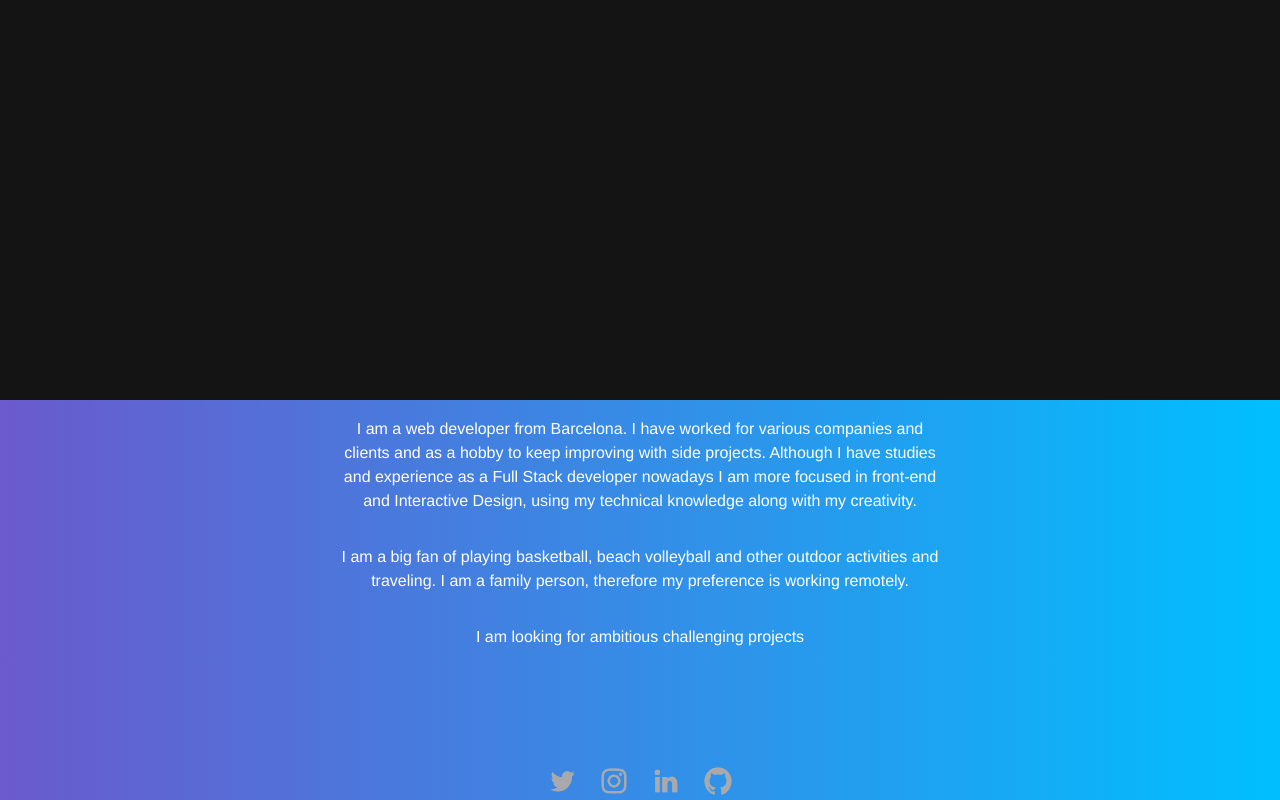
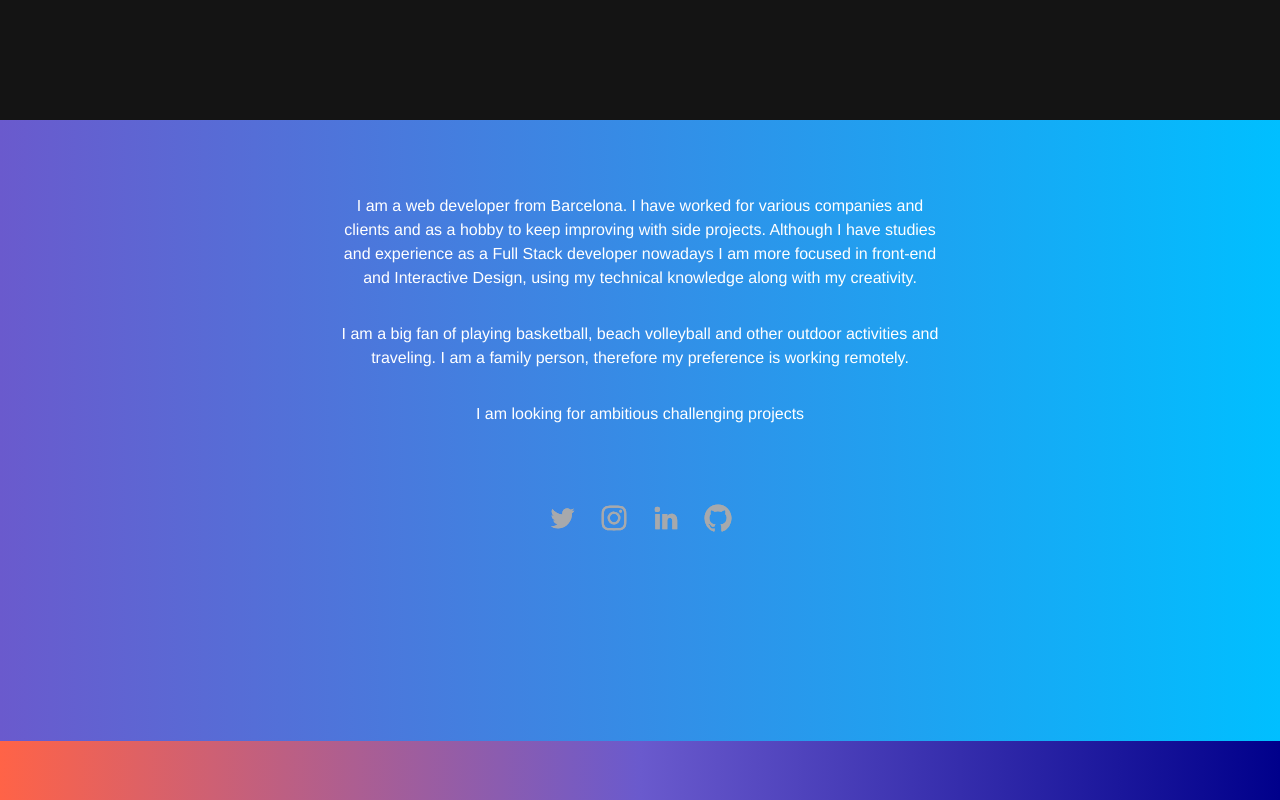
Before and after one commit to pepdbm7/portfolio-gatsby, a Gatsby site: page / in a window 1280 px wide. Shown: the part 840-1640 px from the top of the page. Built offline with nearby package versions, Linux system fonts and the light colour scheme; Gatsby itself is replaced by a stand-in of ours.

Commit message:
styles size parallax divs fixes

```diff
--- a/src/components/about/Social.js
+++ b/src/components/about/Social.js
@@ -1,22 +1,60 @@
 import React from "react"
 import PropTypes, { object } from "prop-types"
+import styled from "styled-components"
 import { useTrail, animated as a } from "react-spring"
 
-const Social = ({ social, ratio }) => {
+//utils:
+import useIntersect from "../../utils/hooks/useIntersect"
+
+//styles:
+import devices from "../../assets/styles/breakpoints"
+
+const SocialContainer = styled.div`
+  display: flex;
+  justify-content: center;
+  margin: 40px auto;
+  margin: 60px auto 100px;
+
+  img {
+    width: 2em;
+    height: 2em;
+    margin: 0 10px;
+  }
+
+  @media ${devices.tablet} {
+    a {
+      &:hover {
+        transform: translate3d(0, -5px, 0);
+        color: #ff0000;
+      }
+    }
+  }
+`
+
+const Social = ({ social }) => {
+  const { format } = new Intl.NumberFormat("en-US", {
+    maximumFractionDigits: 2,
+  })
+  const buildThresholdArray = () => Array.from(Array(100).keys(), i => i / 100)
+  const [ref, entry] = useIntersect({
+    threshold: buildThresholdArray(),
+  })
+  const ratio = format(entry.intersectionRatio)
+
   const socialTrail = useTrail(social.length, {
     from: {
       opacity: 0,
-      transform: `scale(0.4)`,
+      transform: `scale(0.6)`,
     },
     to: {
       opacity: ratio > 0.5 ? 1 : 0,
-      transform: `scale(${ratio > 0.5 ? 1 : 0.4})`,
+      transform: ratio > 0.5 ? `scale(1)` : `scale(0.6)`,
     },
     config: { duration: 1000 },
   })
 
   return (
-    <>
+    <SocialContainer ref={ref}>
       {social &&
         socialTrail.map((props, i) => (
           <a.a
@@ -29,7 +67,7 @@ const Social = ({ social, ratio }) => {
             <img src={social[i].src} alt={social[i].alt} />
           </a.a>
         ))}
-    </>
+    </SocialContainer>
   )
 }
 
--- a/src/components/about/index.js
+++ b/src/components/about/index.js
@@ -21,9 +21,9 @@ import Social from "./Social"
 
 const Section = styled(a.section)`
   overflow: hidden;
-  position: relative;
-  width: 100%;
-  height: 250vh;
+  display: flex;
+  width: 100vw;
+  min-height: 120vh;
   z-index: 1;
   background: SlateBlue;
   background: linear-gradient(to right, royalblue 0%, SlateBlue 100%);
@@ -34,17 +34,12 @@ const Section = styled(a.section)`
     slateblue 50%,
     ${variables.primaryDark} 100%
   );
-
-  // @media ${devices.large} {
-  //   height: 250vh;
-  // }
 `
 
 const Container = styled(a.div)`
   background: DeepSkyBlue;
   background: linear-gradient(to right, SlateBlue 0%, DeepSkyBlue 100%);
 
-  position: absolute;
   width: 100%;
   height: fit-content;
   display: flex;
@@ -54,10 +49,15 @@ const Container = styled(a.div)`
   padding: 100px 0;
   color: white;
   z-index: 3;
+  margin: 0 0 20vh;
+
+  @media ${devices.desktop} {
+    margin: -10vh 0 25vh;
+  }
 `
 
 const Title = styled(a.h2)`
-  margin: 35px auto 75px;
+  margin: 35px auto 60px;
   line-height: 39px;
 `
 const Content = styled.div`
@@ -73,33 +73,11 @@ const Content = styled.div`
 const Description = styled.div`
   display: flex;
   flex-direction: column;
-  padding: 0 20%;
+  padding: 0 15%;
 
   @media ${devices.tablet} {
     p {
       max-width: 600px;
-    }
-  }
-`
-
-const SocialContainer = styled.div`
-  display: flex;
-  justify-content: center;
-  margin: 40px auto;
-
-  img {
-    width: 2em;
-    height: 2em;
-    margin: 0 10px;
-  }
-
-  @media ${devices.tablet} {
-    margin: 100px auto;
-    a {
-      &:hover {
-        transform: translate3d(0, -5px, 0);
-        color: #ff0000;
-      }
     }
   }
 `
@@ -168,18 +146,18 @@ const About = ({ data: { id, title, description, social } }) => {
   const titleProps = useSpring({
     from: {
       opacity: 0,
-      transform: `translate3d(0, 100px,0)`,
+      transform: `translate3d(0, 50px,0)`,
     },
     to: {
-      opacity: ratio > 0.3 ? 1 : 0,
+      opacity: ratio > 0.15 ? 1 : 0,
       transform:
-        ratio > 0.3 ? `translate3d(0, 0,0)` : `translate3d(0, 100px,0)`,
+        ratio > 0.15 ? `translate3d(0, 0,0)` : `translate3d(0, 50px,0)`,
     },
     config: { duration: 1000 },
   })
 
   const descriptionTrail = useTrail(description.length, {
-    from: { opacity: 0, transform: `scale(0.6)` },
+    from: { opacity: 0, transform: `scale(0.8)` },
     to: {
       opacity: ratio > 0.35 ? 1 : 0,
       transform: ratio > 0.35 ? `scale(1)` : `scale(0.8)`,
@@ -208,11 +186,13 @@ const About = ({ data: { id, title, description, social } }) => {
     observer.observe(ref.current)
   })
 
-  const sectionOpacity = offset.interpolate(o => `${2 - o / 3500}`)
+  const sectionOpacity = offset.interpolate(o =>
+    width > 750 ? `${1.5 - o / 3500}` : `${1.6 - o / 3500}`
+  )
   const transitionContainer = offset.interpolate(o => {
-    if (width < 750) return `translate3d(0, ${o / 9}px, 0)`
-    if (width > 750 && width < 1025) return `translate3d(0, ${o / 4.5}px, 0)`
-    if (width > 1024) return `translate3d(0, ${o / 5}px, 0)`
+    if (width < 750) return `translate3d(0, ${o / 20}px, 0)`
+    if (width > 750 && width < 1025) return `translate3d(0, ${o / 6}px, 0)`
+    if (width > 1024) return `translate3d(0, ${o / 10}px, 0)`
   })
 
   return (
@@ -252,9 +232,7 @@ const About = ({ data: { id, title, description, social } }) => {
                     ))}
                 </Description>
 
-                <SocialContainer>
-                  <Social social={social} ratio={ratio} />
-                </SocialContainer>
+                <Social social={social} />
 
                 {/* <DownloadButtonContainer
                   style={buttonProps}
--- a/src/components/contact/index.js
+++ b/src/components/contact/index.js
@@ -19,29 +19,28 @@ const Container = styled.section`
   color: white;
   font-family: ${variables.helvetica};
   background: ${variables.secondary};
+  width: 100vw;
 `
 
 const Title = styled(a.h2)`
   text-align: center;
   width: 100%;
-  margin: 130px auto 60px;
+  margin: 100px auto 60px;
   z-index: 0;
   line-height: 39px;
 
   @media screen and (min-width: ${breakpoints.large}px) {
-    margin: 180px auto 80px;
+    margin: 100px auto 40px;
   }
 `
 
 const Intro = styled(a.p)`
-  width: fit-content;
   margin: 20px auto;
   width: 85%;
-  font-weight: 700;
 `
 
 const ContactForm = styled(a.form)`
-  margin: 60px auto 130px;
+  margin: 60px auto 100px;
 
   input,
   textarea,
@@ -92,12 +91,12 @@ const Contact = ({ data: { id, title, description } }) => {
   const titleProps = useSpring({
     from: {
       opacity: 0,
-      transform: `translate3d(0px, 100px, 0)`,
+      transform: `translate3d(0px, 50px, 0)`,
     },
     to: {
       opacity: ratio > 0.1 ? 1 : 0,
       transform:
-        ratio > 0.1 ? `translate3d(0px, 0px, 0)` : `translate3d(0px, 100px, 0)`,
+        ratio > 0.1 ? `translate3d(0px, 0px, 0)` : `translate3d(0px, 50px, 0)`,
     },
   })
 
@@ -107,19 +106,17 @@ const Contact = ({ data: { id, title, description } }) => {
       transform: `scale(0.8)`,
     },
     to: {
-      opacity: ratio > 0.4 ? 1 : 0,
-      transform: ratio > 0.4 ? `scale(1)` : `scale(0.8)`,
+      opacity: ratio > 0.2 ? 1 : 0,
+      transform: ratio > 0.2 ? `scale(1)` : `scale(0.8)`,
     },
   })
 
   const formProps = useSpring({
     from: {
       opacity: 0,
-      transform: `scale(0.8)`,
     },
     to: {
-      opacity: ratio > 0.6 ? 1 : 0,
-      transform: ratio > 0.6 ? `scale(1)` : `scale(0.8)`,
+      opacity: ratio > 0.4 ? 1 : 0,
     },
   })
 
@@ -134,7 +131,7 @@ const Contact = ({ data: { id, title, description } }) => {
           </Column>
 
           <Column xs={12}>
-            <Intro style={{ introProps }}>{description}</Intro>
+            <Intro style={introProps}>{description}</Intro>
           </Column>
 
           <ContactForm
@@ -142,7 +139,7 @@ const Contact = ({ data: { id, title, description } }) => {
             method="post"
             data-netlify="true"
             data-netlify-honeypot="bot-field"
-            style={{ formProps }}
+            style={formProps}
           >
             {/* The `form-name` hidden field is required to support form submissions without JavaScript */}
             <input type="hidden" name="form-name" value="contact" />
--- a/src/components/footer/index.js
+++ b/src/components/footer/index.js
@@ -2,6 +2,7 @@ import React from "react"
 import styled from "styled-components"
 
 const FooterSection = styled.footer`
+  width: 100vw;
   background: black;
   position: relative;
   color: white;
--- a/src/components/hero/index.js
+++ b/src/components/hero/index.js
@@ -20,11 +20,11 @@ const HeroContainer = styled(a.header)`
   color: white;
   position: relative;
   width: 100vw;
-  height: 250vh;
+  height: 160vh;
   pointer-events: none;
 
   @media screen and (min-width: ${breakpoints.tablet}px) {
-    height: 155vh;
+    height: 120vh;
   }
 `
 
@@ -136,7 +136,7 @@ const Hero = ({ data: { title1, title2, subtitle } }) => {
   `)
 
   const ref = useRef()
-  const [, setWidth] = useState(0)
+  const [width, setWidth] = useState(0)
   const {
     isTop: [, setIsTop],
     isHero: [, setIsHero],
@@ -156,6 +156,7 @@ const Hero = ({ data: { title1, title2, subtitle } }) => {
     const offset = window.pageYOffset - posY
     set({ offset })
     setIsTop(posY === 0)
+    console.log({ offset }, { posY })
   }
 
   useEffect(() => {
@@ -180,8 +181,10 @@ const Hero = ({ data: { title1, title2, subtitle } }) => {
 
   const sectionOpacity = offset.interpolate(o => `${1 - o / 7000}`)
 
-  const transitionRight = offset.interpolate(
-    o => `translate3d(0, ${o / 1.8}px, 0)`
+  const transitionRight = offset.interpolate(o =>
+    width > 750
+      ? `translate3d(0, ${o / 1.8}px, 0)`
+      : `translate3d(0, ${o / 2.5}px, 0)`
   )
 
   const transitionImage = offset.interpolate(
@@ -196,6 +199,10 @@ const Hero = ({ data: { title1, title2, subtitle } }) => {
   const stripeMargins = offset.interpolate(o =>
     o < 100 ? "30px auto" : `10px auto`
   )
+
+  // useEffect(() => {
+  //   console.log({ width })
+  // }, [width])
 
   return (
     <HeroContainer
--- a/src/components/navbar/index.js
+++ b/src/components/navbar/index.js
@@ -49,7 +49,7 @@ const NavBarContainer = styled.div`
 `
 
 const SPLogo = styled.a`
-  width: 70px;
+  width: 80px;
   transition: 0.4s all ease;
   opacity: ${({ isOpen }) => (isOpen ? 0 : 1)};
   visibility: ${({ isOpen }) => (isOpen ? "hidden" : "visible")};
@@ -75,10 +75,6 @@ const SPLogo = styled.a`
     height: inherit;
     user-select: none;
     user-drag: none;
-  }
-  @media screen and (min-width: ${breakpoints.large}px) {
-    width: ${({ isTop }) => (isTop ? "70px" : "50px")};
-    height: ${({ isTop }) => (isTop ? "50px" : "40px")};
   }
 
   &:hover {
--- a/src/components/skills/TechParallax.js
+++ b/src/components/skills/TechParallax.js
@@ -1,7 +1,7 @@
 import React from "react"
 import { useStaticQuery, graphql } from "gatsby"
 import Image from "gatsby-image"
-import { useTrail, animated as a } from "react-spring"
+import { useSpring, useTrail, animated as a } from "react-spring"
 
 import styled from "styled-components"
 
@@ -16,6 +16,7 @@ const Container = styled.div`
   min-height: 50vh;
   margin: 20px auto 120px;
   display: flex;
+  flex-direction: column;
   align-items: center;
   justify-content: center;
   z-index: 1;
@@ -98,20 +99,36 @@ const TechParallax = () => {
   })
   const ratio = format(entry.intersectionRatio)
 
+  const titleProps = useSpring({
+    from: {
+      opacity: 0,
+      transform: `translate3d(0px, 50px, 0)`,
+    },
+    to: {
+      opacity: ratio > 0.1 ? 1 : 0,
+      transform:
+        ratio > 0.1 ? `translate3d(0px, 0px, 0)` : `translate3d(0px, 50px, 0)`,
+    },
+    config: { duration: 1000 },
+  })
+
   const trail = useTrail(images.edges.length, {
     from: {
       opacity: 0,
       transform: `scale(0.4)`,
     },
     to: {
-      opacity: ratio > 0.25 ? 1 : 0,
-      transform: `scale(${ratio > 0.25 ? 1 : 0.4})`,
+      opacity: ratio > 0.2 ? 1 : 0,
+      transform: `scale(${ratio > 0.2 ? 1 : 0.4})`,
     },
     config: { duration: 1500 },
   })
 
   return (
     <Container ref={ref}>
+      <a.h3 style={titleProps} className={"headingMedium"}>
+        Technologies
+      </a.h3>
       <LogostListContainer>
         {images.edges &&
           trail.map((props, index) => (
--- a/src/components/skills/index.js
+++ b/src/components/skills/index.js
@@ -26,7 +26,7 @@ const Container = styled.section`
   color: white;
   background: ${variables.secondary};
   position: relative;
-  padding: 0 0 100px;
+  padding: 0 0 60px;
   min-height: 100vh;
   z-index: 2;
 `
@@ -47,7 +47,7 @@ const Info = styled(a.ul)`
   display: flex;
   flex-direction: column;
   width: 100%;
-  padding: 0 20%;
+  padding: 0 15%;
   li {
     list-style: none;
     padding: 0 0 35px;
@@ -82,12 +82,12 @@ const Skills = ({ data: { id, title, description } }) => {
   const titleProps = useSpring({
     from: {
       opacity: 0,
-      transform: `translate3d(0px, 100px, 0)`,
+      transform: `translate3d(0px, 50px, 0)`,
     },
     to: {
-      opacity: ratio > 0.1 ? 1 : 0,
+      opacity: ratio > 0.2 ? 1 : 0,
       transform:
-        ratio > 0.1 ? `translate3d(0px, 0px, 0)` : `translate3d(0px, 100px, 0)`,
+        ratio > 0.2 ? `translate3d(0px, 0px, 0)` : `translate3d(0px, 50px, 0)`,
     },
     config: { duration: 1000 },
   })
@@ -95,14 +95,11 @@ const Skills = ({ data: { id, title, description } }) => {
   const descriptionTrail = useTrail(description.length, {
     from: {
       opacity: 0,
-      transform: `translate3d(0px, 100px, 0) scale(0.6)`,
+      transform: `scale(0.8)`,
     },
     to: {
       opacity: ratio > 0.2 ? 1 : 0,
-      transform:
-        ratio > 0.2
-          ? `translate3d(0px, 0px, 0) scale(1)`
-          : `translate3d(0px, 100px, 0) scale(0.6)`,
+      transform: ratio > 0.2 ? `scale(1)` : `scale(0.8)`,
     },
     config: { duration: 1500 },
   })
--- a/src/components/wave.js
+++ b/src/components/wave.js
@@ -44,22 +44,21 @@ const InnerWave = styled.div`
 `
 
 const WaveSVG1 = styled.svg`
-  height: 90px;
+  height: 50px;
   path {
-    fill: gold;
-    opacity: 0.7;
+    fill: tomato;
     width: 100%;
     animation: ${smoooooth} 20s linear infinite alternate;
   }
 `
 const WaveSVG2 = styled.svg`
-  height: 70px;
+  height: 30px;
   path {
-    fill: tomato;
-    opacity: 0.7;
-    width: 100%;
-    animation: ${smoooooth} 30s linear infinite alternate;
+    fill: cornflowerblue;
+    width: 120%;
+    animation: ${smoooooth} 10s linear infinite alternate;
   }
+  transform: scale(-1, 1);
 `
 
 const Wave = ({ orientation }) => (
@@ -95,7 +94,7 @@ const Wave = ({ orientation }) => (
             attributeName="d"
             values="M 27 10C 21 8 14 3 0 3L 0 0L 54 0L 54 14C 40 14 33 12 27 10Z;M 27 14C 12 14 5 7 0 7L 0 0L 54 0L 54 7C 49 7 42 14 27 14Z;M 27 10C 21 12 14 14 0 14L 0 0L 54 0L 54 3C 40 3 33 8 27 10Z;M 27 10C 21 12 14 14 0 14L 0 0L 54 0L 54 3C 40 3 33 8 27 10Z;M 27 14C 12 14 5 7 0 7L 0 0L 54 0L 54 7C 49 7 42 14 27 14Z;M 27 10C 21 8 14 3 0 3L 0 0L 54 0L 54 14C 40 14 33 12 27 10Z"
             repeatCount="indefinite"
-            dur="18s"
+            dur="10s"
           />
         </path>
       </WaveSVG2>
--- a/src/components/work/index.js
+++ b/src/components/work/index.js
@@ -51,12 +51,12 @@ const Work = ({ data: { id, title, projects } }) => {
   const titleProps = useSpring({
     from: {
       opacity: 0,
-      transform: `translate3d(0px, 100px, 0)`,
+      transform: `translate3d(0px, 50px, 0)`,
     },
     to: {
       opacity: ratio > 0.1 ? 1 : 0,
       transform:
-        ratio > 0.1 ? `translate3d(0px, 0px, 0)` : `translate3d(0px, 100px, 0)`,
+        ratio > 0.1 ? `translate3d(0px, 0px, 0)` : `translate3d(0px, 50px, 0)`,
     },
     config: { duration: 1000 },
   })
--- a/src/components/work/projectCard.js
+++ b/src/components/work/projectCard.js
@@ -1,4 +1,4 @@
-import React from "react"
+import React, { useEffect } from "react"
 import { useStaticQuery, graphql } from "gatsby"
 import Image from "gatsby-image"
 import styled from "styled-components"
@@ -139,7 +139,9 @@ const ProjectImage = styled(Image)`
   margin: 20px 0 30px;
   min-height: 170px;
   height: 25vw;
-  /* border-radius: 30px; */
+  img {
+    object-position: top !important;
+  }
 `
 
 const Divider = styled.hr`
@@ -210,16 +212,16 @@ const ProjectCard = ({ project, id }) => {
   const cardsProps = useSpring({
     from: {
       opacity: 0,
-      transform: `translate3d(0px, 100px, 0) scale(0.4)`,
+      transform: `translate3d(0px, 50px, 0) scale(0.8)`,
     },
     to: {
-      opacity: ratio > 0.2 ? 1 : 0,
+      opacity: ratio > 0 ? 1 : 0,
       transform:
-        ratio > 0.2
+        ratio > 0
           ? `translate3d(0px, 0px, 0) scale(1)`
-          : `translate3d(0px, 100px, 0) scale(0.4)`,
+          : `translate3d(0px, 50px, 0) scale(0.8)`,
     },
-    config: { duration: 1000 },
+    config: { duration: 800 },
   })
 
   return (
--- a/src/data/index.js
+++ b/src/data/index.js
@@ -74,7 +74,6 @@ const data = {
       "SEO and performance focused",
       "Ecommerces and payment platforms",
       "Agile Development, Monday, Kanban",
-      "Some of the Technologies I work with:",
     ],
   },
   work: {
```
